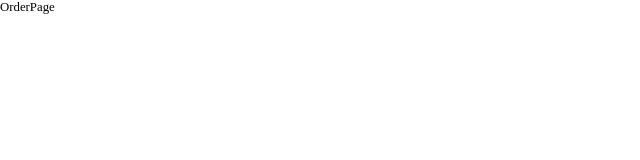
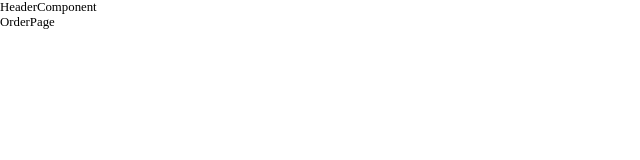
Before and after one commit to TuIT-198/do-an-web, a React (Create React App) app: page /orders in a window 1280 px wide. Shown: the top 160 px of the page, without its empty margins (0-640 px from the left). Built offline with nearby package versions, Linux system fonts and the light colour scheme.

Commit message:
NotFoundPage

```diff
--- a/src/App.js
+++ b/src/App.js
@@ -1,16 +1,29 @@
 import React from "react";
 import { BrowserRouter as Router, Routes, Route } from "react-router-dom";
-import HomePage from "./pages/HomePage/HomePage";
-import ProductsPage from "./pages/ProductsPage/ProductsPage";
-import OrderPage from "./pages/OrderPage/OrderPage";
+import { routes } from "./routes";
+import DefaultComponent from "./components/DefaultComponent/DefaultComponent";
 function App() {
   return (
     <div>
       <Router>
         <Routes>
-          <Route path="/" element={<HomePage />} />
-          <Route path="/products" element={<ProductsPage />} />
-          <Route path="/orders" element={<OrderPage />} />
+          {routes.map((route) => {
+            const Page = route.page;
+            const Layout = route.isShowInHeader
+              ? DefaultComponent
+              : React.Fragment;
+            return (
+              <Route
+                key={route.path}
+                path={route.path}
+                element={
+                  <Layout>
+                    <Page />
+                  </Layout>
+                }
+              />
+            );
+          })}
         </Routes>
       </Router>
     </div>
--- /dev/null
+++ b/src/components/DefaultComponent/DefaultComponent.jsx
@@ -0,0 +1,13 @@
+import React from "react";
+import HeaderComponent from "../HeaderComponent/HeaderComponent";
+
+const DefaultComponent = ({ children }) => {
+  return (
+    <div>
+      <HeaderComponent />
+      {children}
+    </div>
+  );
+};
+
+export default DefaultComponent;
--- /dev/null
+++ b/src/components/HeaderComponent/HeaderComponent.jsx
@@ -0,0 +1,7 @@
+import React from "react";
+
+const HeaderComponent = () => {
+  return <div>HeaderComponent</div>;
+};
+
+export default HeaderComponent;
--- /dev/null
+++ b/src/pages/NotFoundPage/NotFoundPage.jsx
@@ -0,0 +1,7 @@
+import React from "react";
+
+const NotFoundPage = () => {
+  return <div>NotFoundPage</div>;
+};
+
+export default NotFoundPage;
--- /dev/null
+++ b/src/routes/index.js
@@ -0,0 +1,25 @@
+import HomePage from "../pages/HomePage/HomePage";
+import ProductsPage from "../pages/ProductsPage/ProductsPage";
+import OrderPage from "../pages/OrderPage/OrderPage";
+import NotFoundPage from "../pages/NotFoundPage/NotFoundPage";
+export const routes = [
+  {
+    path: "/",
+    page: HomePage,
+    isShowInHeader: true,
+  },
+  {
+    path: "/orders",
+    page: OrderPage,
+    isShowInHeader: true,
+  },
+  {
+    path: "/products",
+    page: ProductsPage,
+    isShowInHeader: true,
+  },
+  {
+    path: "*",
+    page: NotFoundPage,
+  },
+];
```
